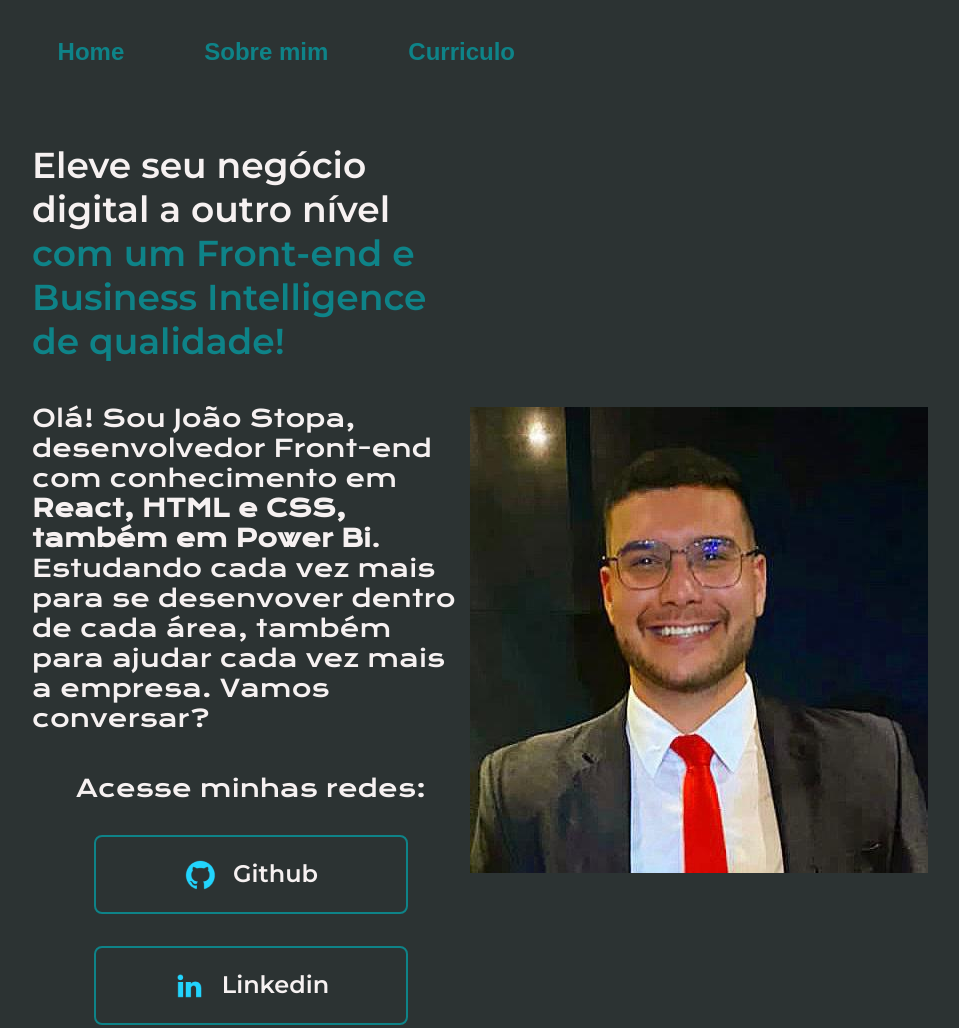
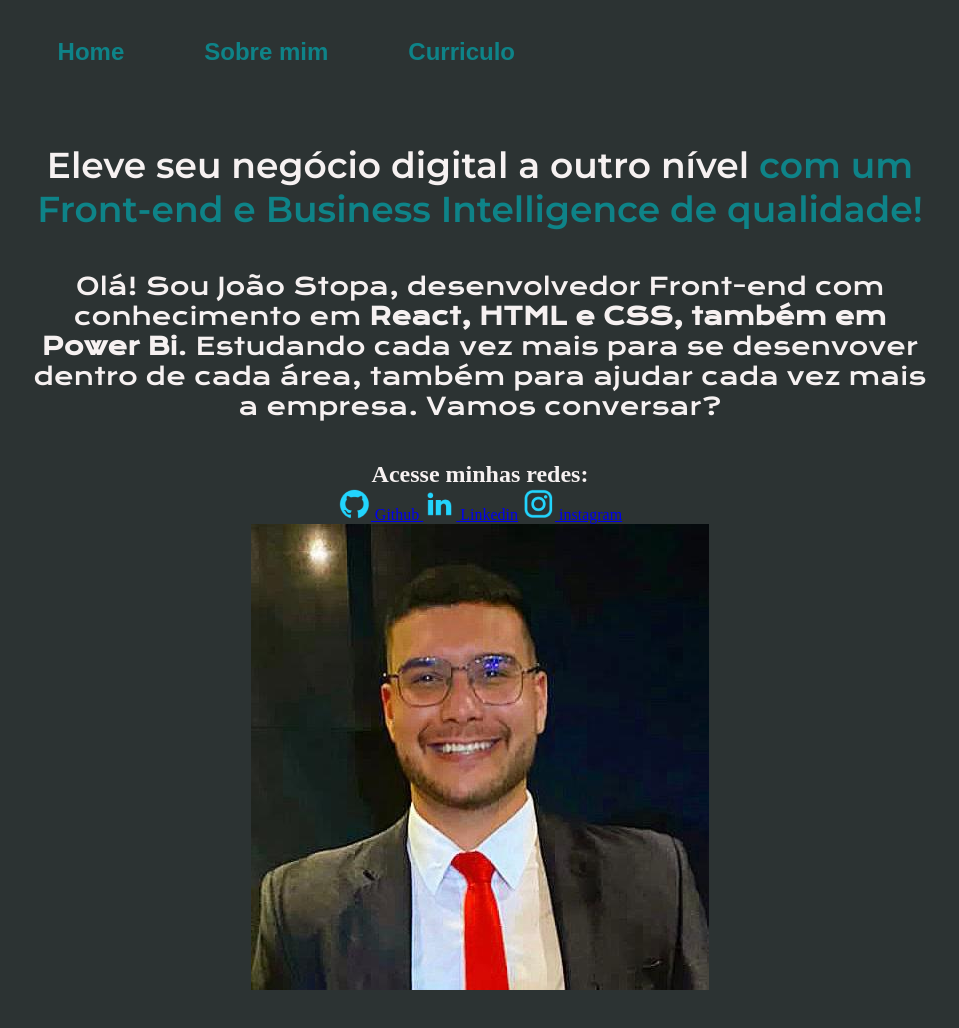
Before and after one commit to Joaostopa/Portifolio, a plain HTML site: page index.html in a window 1280 px wide. Shown: the top 1028 px of the page, without its empty margins (160-1119 px from the left). Drawn offline with nearby package versions, Linux system fonts and the light colour scheme.

Commit message:
Update style.css

```diff
--- a/assets/style.css
+++ b/assets/style.css
@@ -1,20 +1,19 @@
 @import url('https://fonts.googleapis.com/css2?family=Krona+One&family=Montserrat:wght@400;600&display=swap');
 
-:root{
-    --cor-primaria:  #2C3333;
+:root {
+    --cor-primaria: #2C3333;
     --cor-secundaria: #F6F1F1;
-    --cor-terciaria:  #0E8388;
+    --cor-terciaria: #0E8388;
     --cor-hover: #CBE4DE;
 }
 
-*{
+* {
     margin: 0;
     padding: 0;
+    box-sizing: border-box;
 }
 
 body {
-    /*height: 100vh; */
-    box-sizing: border-box;
     background-color: var(--cor-primaria);
     color: var(--cor-secundaria);
 }
@@ -23,16 +22,16 @@ body {
     color: var(--cor-terciaria);
 }
 
-.cabecalho{
+.cabecalho {
     padding: 3% 0 0 17%;
 }
 
-.cabecalho_menu{
+.cabecalho_menu {
     display: flex;
     gap: 80px;
 }
 
-.cabecalho__menu__link{
+.cabecalho__menu__link {
     font-family: 'Monteserrat', sans-serif;
     font-size: 24px;
     font-weight: 600;
@@ -40,86 +39,73 @@ body {
     text-decoration: none;
 }
 
-.apresentacao{
+.apresentacao {
     padding: 6% 15%;
     display: flex;
+    flex-direction: column;
     align-items: center;
-    justify-content: space-between;
 }
 
-.apresentacao__conteudo{
-    width: 615px;
+.apresentacao__conteudo {
+    width: 100%;
     display: flex;
     flex-direction: column;
     gap: 40px;
+    text-align: center;
 }
 
-.apresentacao__conteudo__titulo{
+.apresentacao__conteudo__titulo {
     font-size: 36px;
     font-family: 'Montserrat', sans-serif;
 }
 
-.apresentacao__links{
-    display: flex;
-    flex-direction: column;
-    justify-content: space-between;
-    align-items: center;
-    gap: 32px;
-}
-
-.apresentacao__conteudo__texto{
+.apresentacao__conteudo__texto {
     font-size: 24px;
     font-family: 'Krona One', sans-serif;
 }
-.apresentacao__conteudo__curriculo{
+
+.apresentacao__conteudo__curriculo {
     font-size: 14px;
     font-family: 'Krona One', sans-serif;
+    display: flex;
     flex-direction: column;
+    align-items: center;
 }
 
-.apresentacao__conteudo__texto a{
+.apresentacao__conteudo__curriculo a {
     text-decoration: none;
     color: var(--cor-terciaria);
 }
 
-.apresentacao__links__subtitulo{
-    font-family: 'Krona One', sans-serif;
-    font-weight: 400;
-    font-size: 24px;
+.experiencias {
+    display: flex;
+    flex-direction: column;
+    align-items: center;
+    gap: 20px;
 }
 
-.apresentacao__links__link{
-    /*background-color: #22D4FD; */
-    display: flex;
-    justify-content: center;
-    gap: 16px;
-    border: 2px solid var(--cor-terciaria);
-    width: 310px;
-    text-align: center;
-    border-radius: 8px;
-    font-size: 24px;
-    font-weight: 600;
-    padding: 21.5px 0;
-    text-decoration: none;
-    color: var(--cor-secundaria);
-    font-family: 'Montserrat', sans-serif;
+.experiencia {
+    width: 100%;
+    max-width: 600px;
 }
 
-.apresentacao__links__link:hover {
-    background-color: var(--cor-hover);
+.experiencia h3 {
+    font-size: 18px;
+    font-family: 'Montserrat', sans-serif;
+    margin-bottom: 10px;
 }
 
-h1{
-    font-weight: bold;
+.responsabilidades {
+    list-style-type: disc;
+    padding-left: 20px;
+    text-align: left;
 }
 
-span{
-    color: var(--cor-terciaria);
-    border: 1px solid white;
-    padding: 10px;
+.responsabilidades li {
+    margin-bottom: 5px;
 }
 
-.rodape{
+.rodape {
     color: var(--cor-primaria);
     background-color: var(--cor-terciaria);
     padding: 24px;
```
